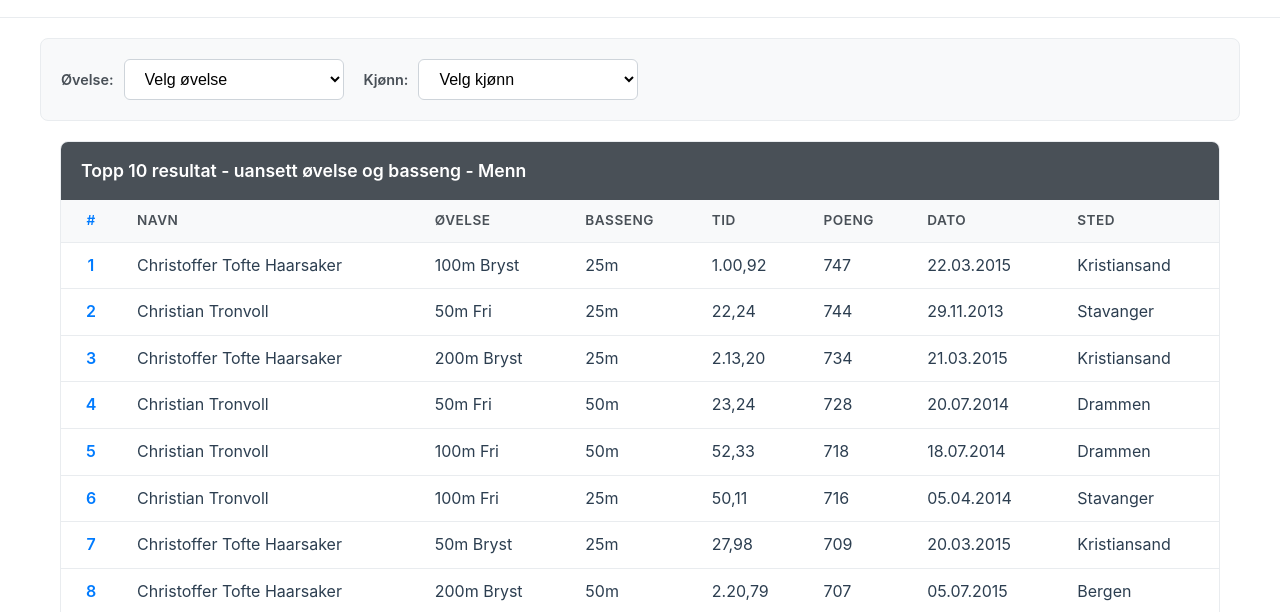
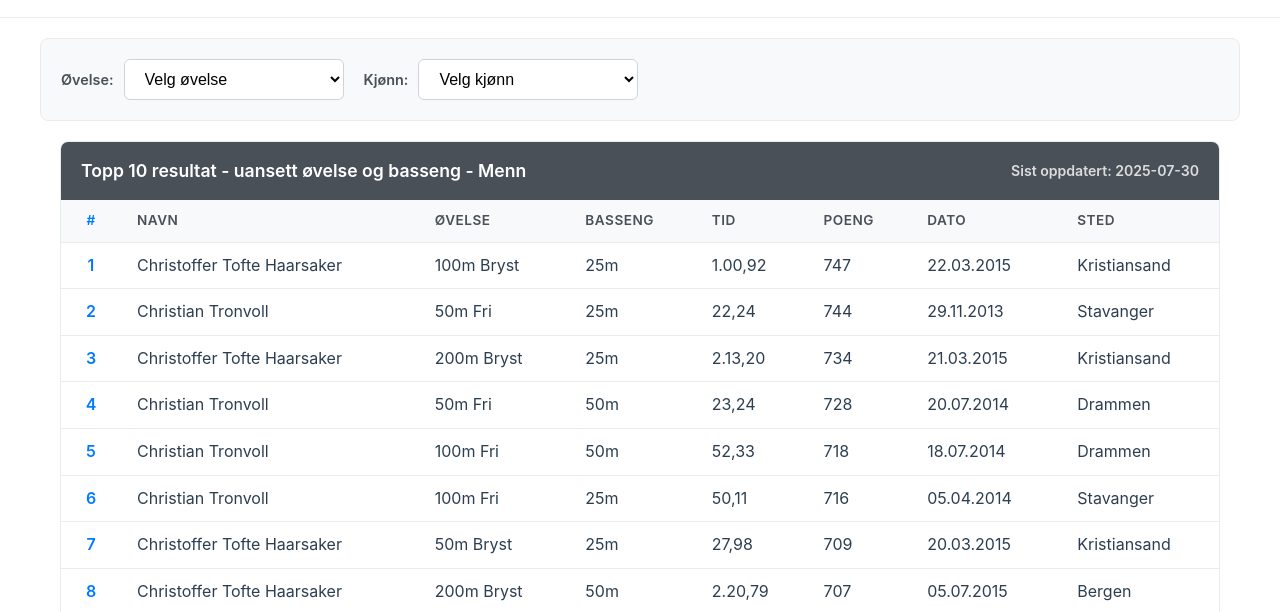
Before and after one commit to ingesqz/tslk, a plain HTML site: page www/index.html in a window 1280 px wide. Shown: the part 185-797 px from the top of the page. Drawn offline with Linux system fonts and the light colour scheme.

Commit message:
Move last updated text to table headers and show only date

```diff
--- a/www/index.html
+++ b/www/index.html
@@ -170,6 +170,9 @@
             padding: 15px 20px;
             font-size: 1.1em;
             font-weight: 600;
+            display: flex;
+            justify-content: space-between;
+            align-items: center;
         }
 
         .table-content {
@@ -454,7 +457,10 @@
                 const maleTableDiv = document.createElement('div');
                 maleTableDiv.className = 'results-table';
                 maleTableDiv.innerHTML = `
-                    <div class="table-header">${translations[currentLanguage].top10Men}</div>
+                    <div class="table-header">
+                        <span>${translations[currentLanguage].top10Men}</span>
+                        <span style="font-size: 0.8em; opacity: 0.8;">${translations[currentLanguage].lastUpdated}: 2025-07-30</span>
+                    </div>
                     <div class="table-content">
                         <table>
                             <thead>
@@ -494,7 +500,10 @@
                 const femaleTableDiv = document.createElement('div');
                 femaleTableDiv.className = 'results-table';
                 femaleTableDiv.innerHTML = `
-                    <div class="table-header">${translations[currentLanguage].top10Women}</div>
+                    <div class="table-header">
+                        <span>${translations[currentLanguage].top10Women}</span>
+                        <span style="font-size: 0.8em; opacity: 0.8;">${translations[currentLanguage].lastUpdated}: 2025-07-30</span>
+                    </div>
                     <div class="table-content">
                         <table>
                             <thead>
@@ -529,11 +538,7 @@
                 container.appendChild(femaleTableDiv);
             }
 
-            // Add last updated info
-            const lastUpdatedDiv = document.createElement('div');
-            lastUpdatedDiv.className = 'last-updated';
-            lastUpdatedDiv.innerHTML = `${translations[currentLanguage].lastUpdated}: 2025-07-30 15:59`;
-            container.appendChild(lastUpdatedDiv);
+            // Last updated info is now in table headers
         }
 
         function showEventResults(selectedEvent, selectedGender) {
@@ -567,7 +572,10 @@
                     tableDiv.className = 'results-table';
 
                     tableDiv.innerHTML = `
-                        <div class="table-header">${selectedEvent} - ${gender} ${pool}</div>
+                        <div class="table-header">
+                            <span>${selectedEvent} - ${gender} ${pool}</span>
+                            <span style="font-size: 0.8em; opacity: 0.8;">${translations[currentLanguage].lastUpdated}: 2025-07-30</span>
+                        </div>
                         <div class="table-content">
                             <table>
                                 <thead>
@@ -593,7 +601,7 @@
                                     `).join('')}
                                 </tbody>
                             </table>
-                            <div class="last-updated">${translations[currentLanguage].lastUpdated}: 2025-07-30 15:59</div>
+                            <!-- Last updated info moved to table header -->
                         </div>
                     `;
 
```
